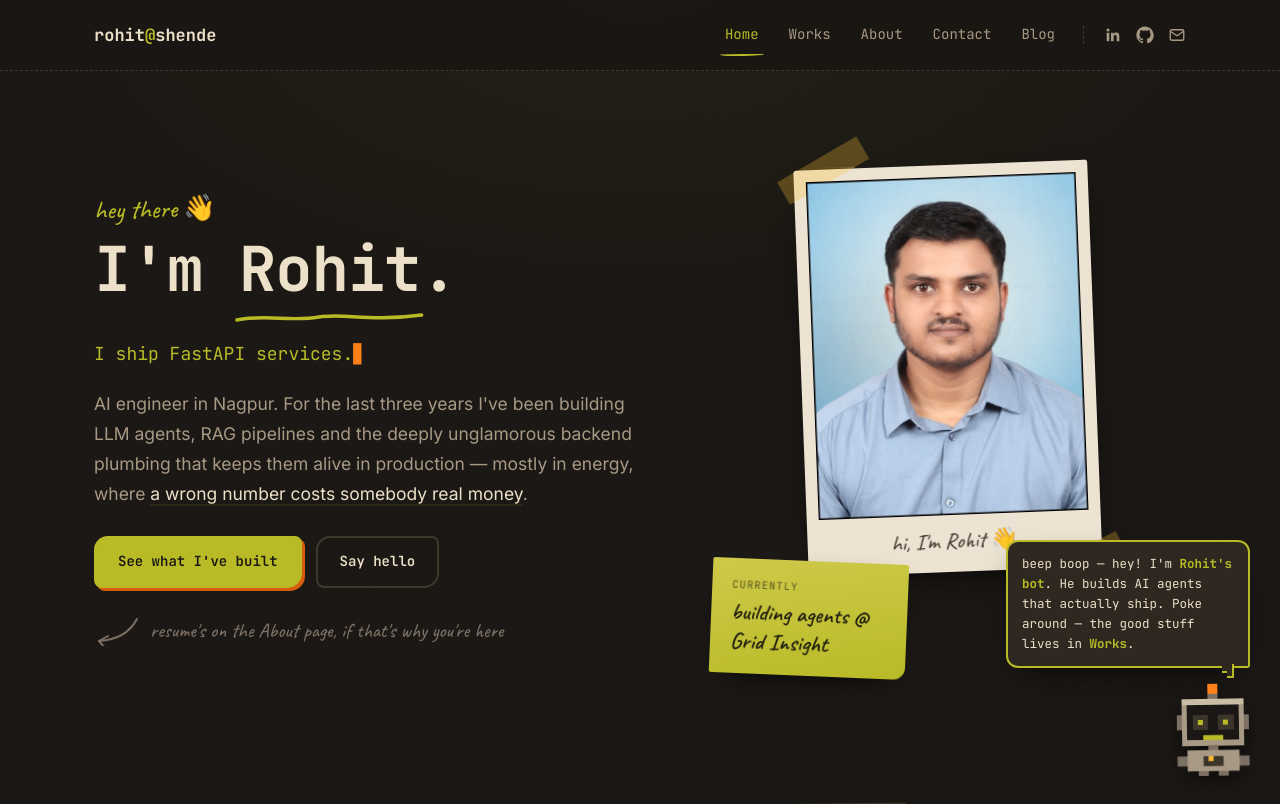
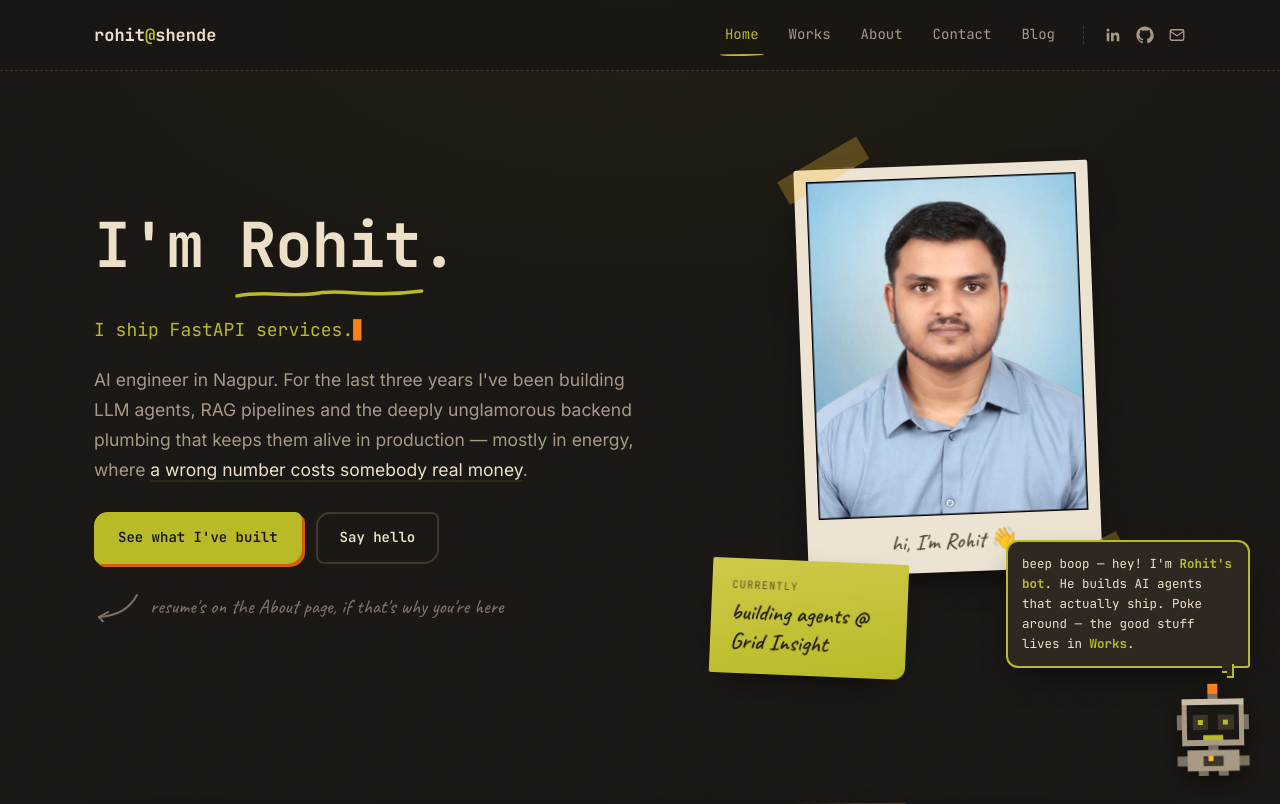
Before and after one commit to rohitsh02/portfo, a Flask app: page / in a window 1280 px wide. Shown: the top 804 px of the page. Run offline with Flask 3, Linux system fonts and the light colour scheme.

Commit message:
Drop the duplicate hero greeting
The photo caption already greets the visitor, so the eyebrow above the
headline was saying hello twice.

Co-Authored-By: Claude Opus 4.8 <noreply@anthropic.com>

```diff
--- a/templates/index.html
+++ b/templates/index.html
@@ -6,7 +6,6 @@
 <section class="hero">
   <div class="container hero-grid">
     <div class="reveal">
-      <span class="eyebrow">hey there 👋</span>
       <h1>
         I'm <span class="scribble">Rohit<svg viewBox="0 0 220 14" preserveAspectRatio="none"><path d="M2 9c34-6 62 2 96-3 30-4 58 5 120-2"/></svg></span>.
       </h1>
```
